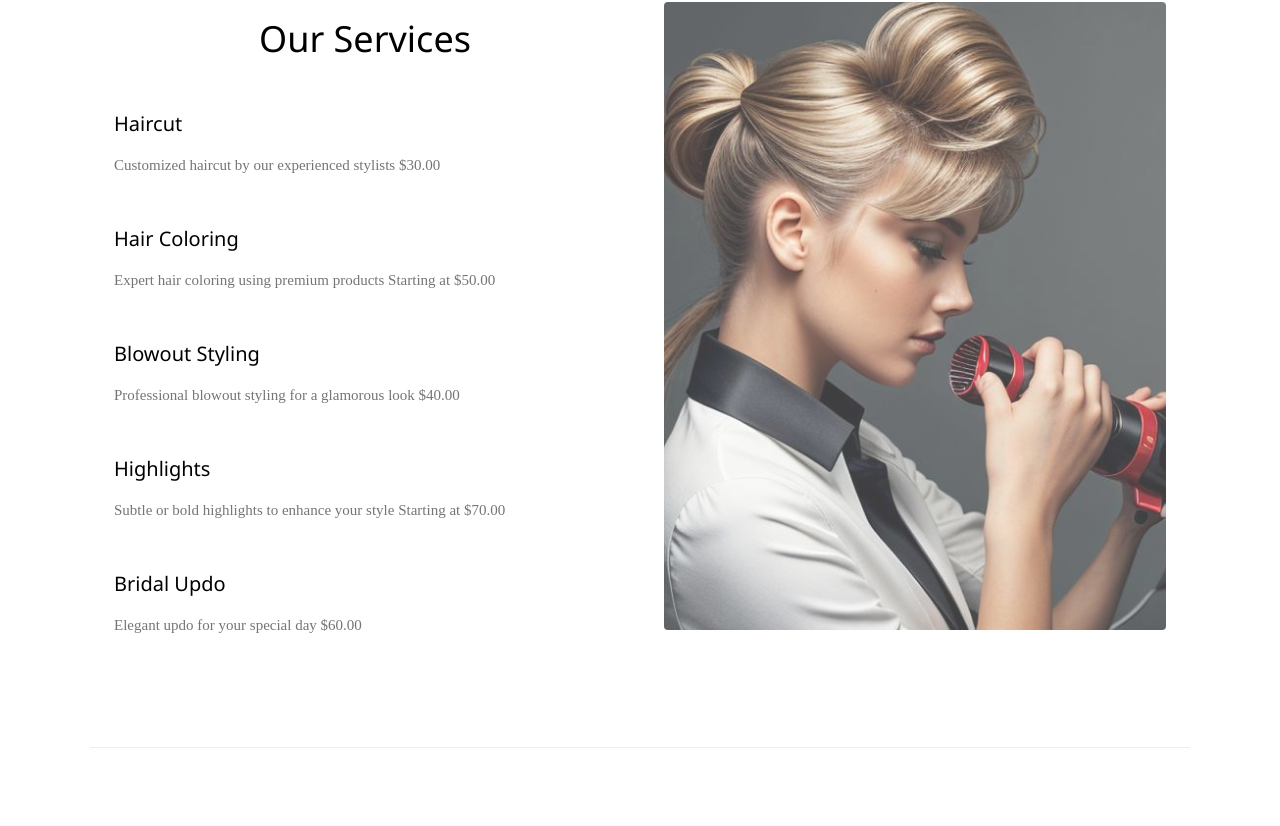
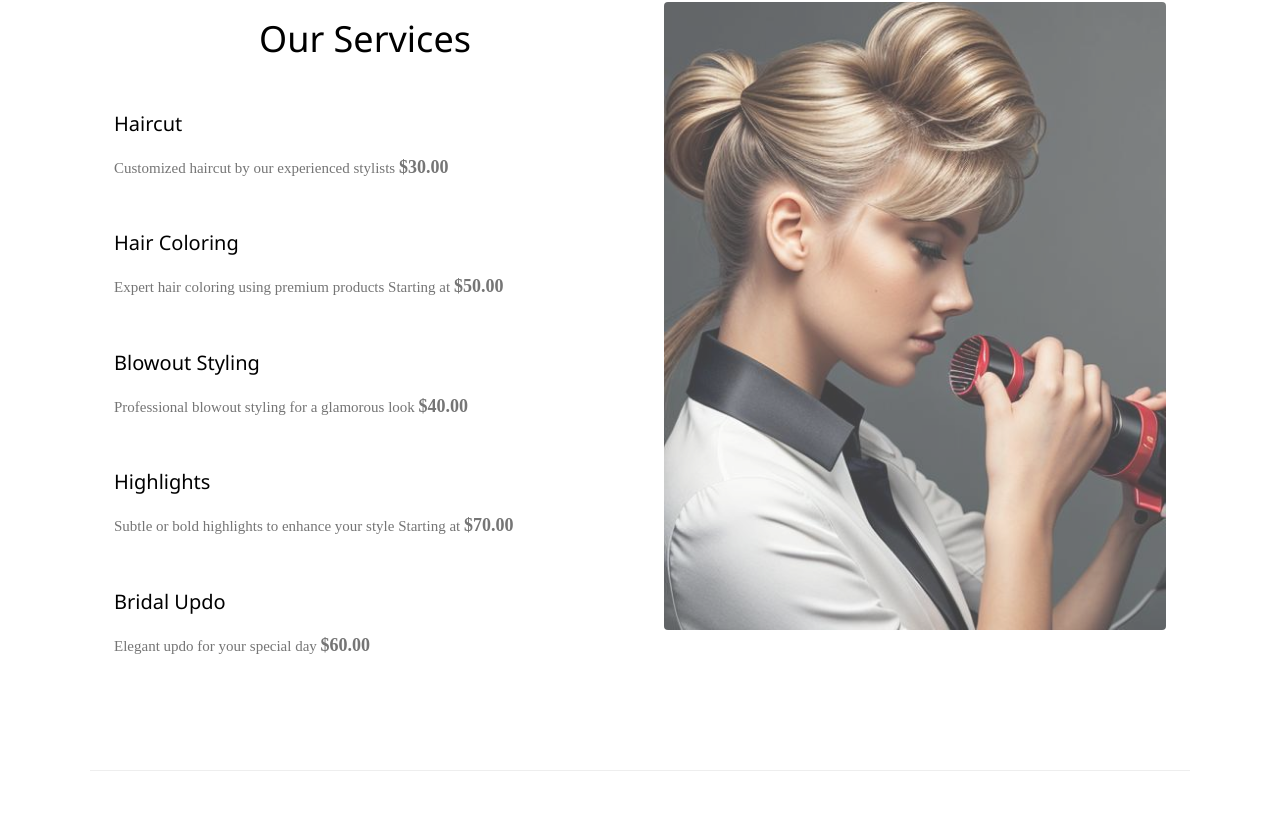
Before and after one commit to orenzylber/IO_Hair_Salon-Template, a plain HTML site: page index.html in a window 1280 px wide. Shown: the part 1694-2520 px from the top of the page. Drawn offline with nearby package versions, Linux system fonts and the light colour scheme.

Commit message:
bold prices, center main pic, readme.md added

```diff
--- a/index.css
+++ b/index.css
@@ -7,6 +7,12 @@ body {
 
 .custom-header {
   position: relative;
+  text-align: center; /* Center the content within the header */
+}
+
+.custom-header img {
+  display: block;
+  margin: 0 auto; /* Center the image horizontally */
 }
 
 .custom-overlay {
@@ -43,7 +49,9 @@ body {
   color: white;
 }
 
-
+.price {
+  font-size: 1.2em;
+}
 
 
 
--- a/index.html
+++ b/index.html
@@ -15,7 +15,7 @@
         class="w3-bar w3-white w3-padding w3-card"
         style="letter-spacing: 4px"
       >
-        <a href="#home" class="w3-bar-item w3-button">io Hair Slon</a>
+        <a href="#home" onclick="window.scrollTo(0, 0)" class="w3-bar-item w3-button">io Hair Slon</a>
         <!-- Right-sided navbar links. Hide them on small screens -->
         <div class="w3-right w3-hide-small">
           <a href="#about" class="w3-bar-item w3-button">About</a>
@@ -102,30 +102,30 @@
 
           <h4>Haircut</h4>
           <p class="w3-text-grey">
-            Customized haircut by our experienced stylists $30.00
+            Customized haircut by our experienced stylists <b class="price">$30.00</b>
           </p>
           <br />
 
           <h4>Hair Coloring</h4>
           <p class="w3-text-grey">
-            Expert hair coloring using premium products Starting at $50.00
+            Expert hair coloring using premium products Starting at <b class="price">$50.00</b>
           </p>
           <br />
 
           <h4>Blowout Styling</h4>
           <p class="w3-text-grey">
-            Professional blowout styling for a glamorous look $40.00
+            Professional blowout styling for a glamorous look <b class="price">$40.00</b>
           </p>
           <br />
 
           <h4>Highlights</h4>
           <p class="w3-text-grey">
-            Subtle or bold highlights to enhance your style Starting at $70.00
+            Subtle or bold highlights to enhance your style Starting at <b class="price">$70.00</b>
           </p>
           <br />
 
           <h4>Bridal Updo</h4>
-          <p class="w3-text-grey">Elegant updo for your special day $60.00</p>
+          <p class="w3-text-grey">Elegant updo for your special day <b class="price">$60.00</b></p>
         </div>
 
         <div class="w3-col l6 w3-padding-large">
```
Also changed, not shown: 2 other files.
